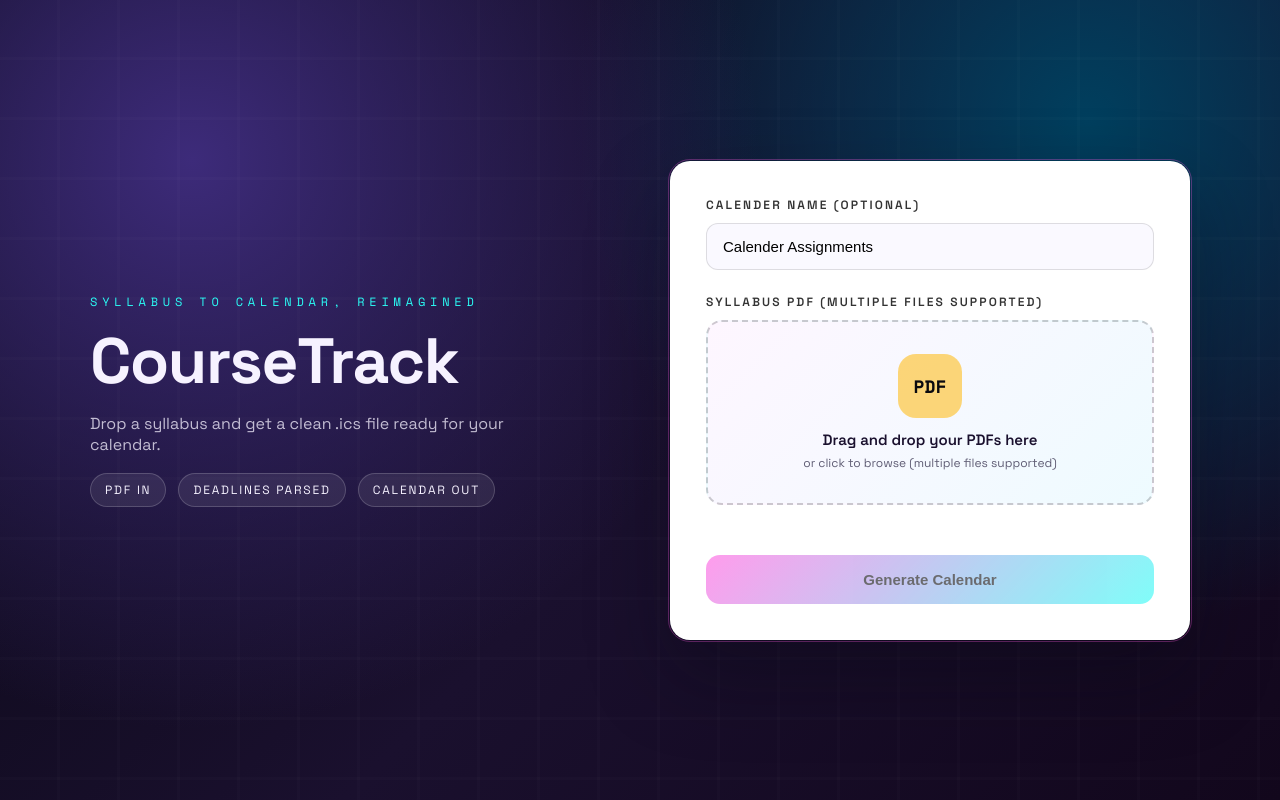
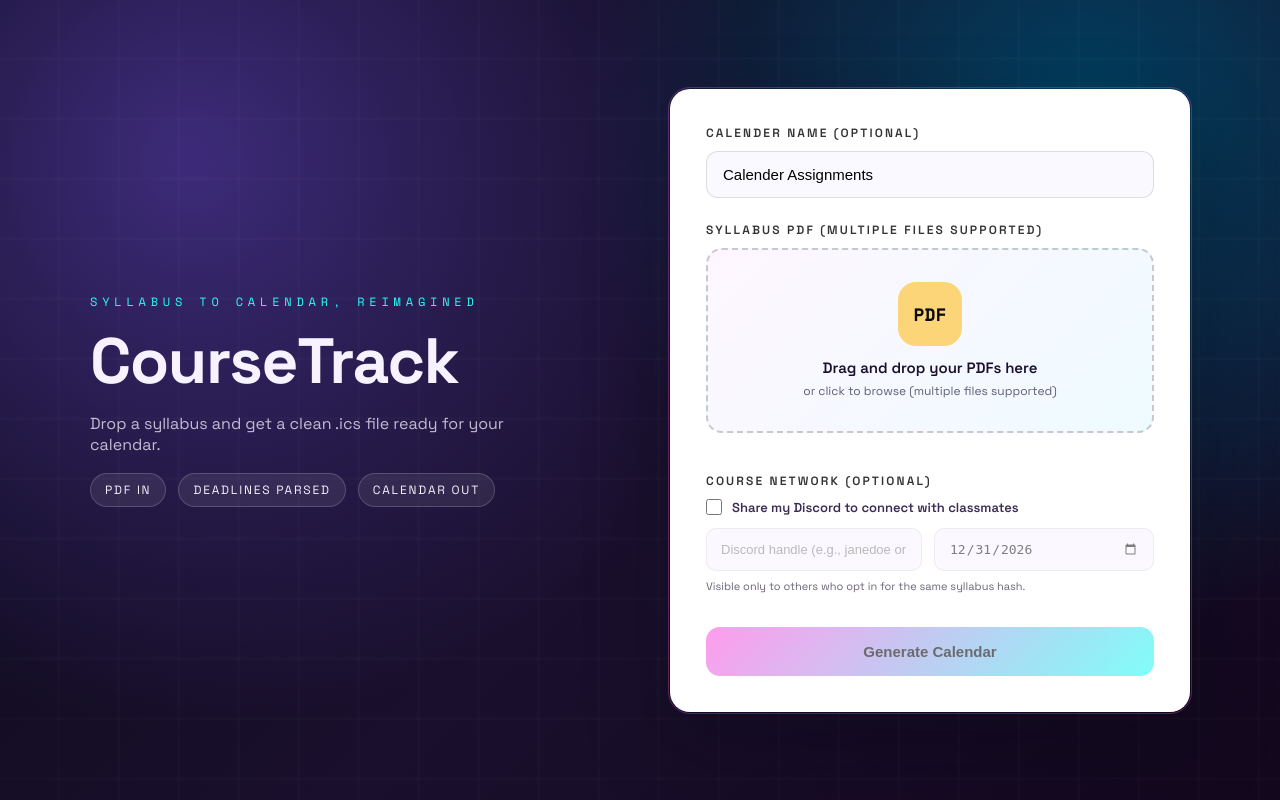
Before and after one commit to jonathanjia21/CourseTrack-for-CTRL-HACK-DEL-2.0-Hackathon, a Flask app: page / in a window 1280 px wide. Run offline with Flask 2, Linux system fonts and the light colour scheme; parts of the project's set-up code (start-up, migrations or seed data) failed here and were passed over.

Commit message:
Discord integration, added term end date handling

```diff
--- a/app.py
+++ b/app.py
@@ -93,6 +93,43 @@ def parse_flexible_date(date_str: str, default_year: int = None) -> str:
         return dt.date().isoformat()
     except Exception:
         return None
+
+
+# ----------------------------
+# Discord Sharing Helpers
+# ----------------------------
+def normalize_discord_handle(handle: str) -> str:
+    if not handle:
+        return ""
+    handle = handle.strip()
+    if handle.startswith("@"):  # allow @ prefix
+        handle = handle[1:]
+    return handle.strip()
+
+
+def parse_date_yyyy_mm_dd(date_str: str):
+    if not date_str:
+        return None
+    try:
+        return datetime.strptime(date_str, "%Y-%m-%d").date()
+    except Exception:
+        return None
+
+
+def prune_expired_discords(shared_discords: list) -> tuple[list, bool]:
+    if not shared_discords:
+        return [], False
+    today = datetime.utcnow().date()
+    active = []
+    changed = False
+    for entry in shared_discords:
+        term_end_str = entry.get("term_end")
+        term_end = parse_date_yyyy_mm_dd(term_end_str)
+        if term_end and term_end < today:
+            changed = True
+            continue
+        active.append(entry)
+    return active, changed
 
 
 # ----------------------------
@@ -490,6 +527,92 @@ def generate_study_plan_endpoint():
     return jsonify(study_plan)
 
 
+@app.route("/share_discord", methods=["POST"])
+def share_discord():
+    if course_collection is None:
+        return jsonify({"error": "database unavailable"}), 503
+
+    payload = request.get_json()
+    if not isinstance(payload, dict):
+        return jsonify({"error": "expected JSON object"}), 400
+
+    file_hash = payload.get("file_hash")
+    discord_handle = normalize_discord_handle(payload.get("discord_handle", ""))
+    term_end = payload.get("term_end") or None
+
+    if not file_hash:
+        return jsonify({"error": "missing file_hash"}), 400
+    if not discord_handle:
+        return jsonify({"error": "missing discord_handle"}), 400
+    if term_end and not parse_date_yyyy_mm_dd(term_end):
+        return jsonify({"error": "term_end must be YYYY-MM-DD"}), 400
+
+    doc = course_collection.find_one({"_id": file_hash}) or {}
+    shared_discords = doc.get("shared_discords", [])
+    shared_discords, changed = prune_expired_discords(shared_discords)
+
+    lower_handle = discord_handle.lower()
+    existing = any(entry.get("handle", "").lower() == lower_handle for entry in shared_discords)
+    if not existing:
+        shared_discords.append({
+            "handle": discord_handle,
+            "created_at": datetime.utcnow().isoformat() + "Z",
+            "term_end": term_end,
+        })
+        changed = True
+
+    if changed:
+        course_collection.update_one(
+            {"_id": file_hash},
+            {"$set": {"shared_discords": shared_discords}},
+            upsert=True
+        )
+
+    return jsonify({"shared_discords": shared_discords, "added": not existing})
+
+
+@app.route("/shared_discords", methods=["POST"])
+def shared_discords():
+    if course_collection is None:
+        return jsonify({"error": "database unavailable"}), 503
+
+    payload = request.get_json()
+    if not isinstance(payload, dict):
+        return jsonify({"error": "expected JSON object"}), 400
+
+    file_hash = payload.get("file_hash")
+    viewer_handle = normalize_discord_handle(payload.get("viewer_handle", ""))
+
+    if not file_hash:
+        return jsonify({"error": "missing file_hash"}), 400
+    if not viewer_handle:
+        return jsonify({"error": "missing viewer_handle"}), 400
+
+    doc = course_collection.find_one({"_id": file_hash}) or {}
+    shared_discords_list = doc.get("shared_discords", [])
+    shared_discords_list, changed = prune_expired_discords(shared_discords_list)
+    if changed:
+        course_collection.update_one(
+            {"_id": file_hash},
+            {"$set": {"shared_discords": shared_discords_list}},
+            upsert=True
+        )
+
+    viewer_lower = viewer_handle.lower()
+    is_opted_in = any(entry.get("handle", "").lower() == viewer_lower for entry in shared_discords_list)
+    if not is_opted_in:
+        return jsonify({"error": "opt-in required"}), 403
+
+    handles = [
+        entry.get("handle")
+        for entry in shared_discords_list
+        if entry.get("handle") and entry.get("handle").lower() != viewer_lower
+    ]
+    handles = sorted(set(handles), key=str.lower)
+
+    return jsonify({"shared_discords": handles})
+
+
 @app.route("/download_study_guide", methods=["POST"])
 def download_study_guide():
     """Generate and download a study guide as PDF."""
--- a/static/css/index.css
+++ b/static/css/index.css
@@ -116,6 +116,119 @@ h1 {
 
 .form-group {
     margin-bottom: 24px;
+}
+
+.discord-opt-in {
+    margin-top: 8px;
+}
+
+.discord-opt-row {
+    display: flex;
+    align-items: center;
+    gap: 10px;
+    font-size: 13px;
+    color: #3b2b52;
+    font-weight: 600;
+    margin-bottom: 12px;
+}
+
+.discord-opt-row input[type="checkbox"] {
+    width: 16px;
+    height: 16px;
+    accent-color: var(--glow);
+}
+
+.discord-opt-fields {
+    display: grid;
+    grid-template-columns: minmax(180px, 1fr) minmax(150px, 220px);
+    gap: 12px;
+    opacity: 0.5;
+    pointer-events: none;
+    transition: opacity 0.2s ease;
+}
+
+.discord-opt-fields input[type="text"],
+.discord-opt-fields input[type="date"] {
+    width: 100%;
+    padding: 12px 14px;
+    border: 1px solid rgba(10, 10, 15, 0.12);
+    border-radius: 10px;
+    font-size: 13px;
+    background: #f8f5ff;
+}
+
+.discord-opt-fields.active {
+    opacity: 1;
+    pointer-events: auto;
+}
+
+.discord-opt-hint {
+    margin-top: 8px;
+    font-size: 11px;
+    color: #6b6578;
+}
+
+.discord-match {
+    margin-top: 24px;
+    padding: 18px 20px;
+    border-radius: 16px;
+    border: 1px solid rgba(61, 43, 122, 0.18);
+    background: linear-gradient(135deg, #fef6ff 0%, #eefbff 100%);
+}
+
+.discord-match-header h3 {
+    font-size: 16px;
+    color: #1a102e;
+    margin-bottom: 4px;
+}
+
+.discord-match-header p {
+    font-size: 12px;
+    color: #5f5c74;
+    margin-bottom: 12px;
+}
+
+.discord-match-body {
+    display: flex;
+    flex-direction: column;
+    gap: 12px;
+}
+
+.discord-course-block {
+    background: #ffffff;
+    border-radius: 12px;
+    border: 1px solid rgba(10, 10, 15, 0.08);
+    padding: 12px 14px;
+}
+
+.discord-course-title {
+    font-size: 12px;
+    font-weight: 700;
+    text-transform: uppercase;
+    letter-spacing: 0.08em;
+    color: #3d2b7a;
+    margin-bottom: 8px;
+}
+
+.discord-handle-list {
+    display: flex;
+    flex-wrap: wrap;
+    gap: 8px;
+}
+
+.discord-handle {
+    background: rgba(61, 43, 122, 0.12);
+    color: #2a1b5a;
+    font-size: 12px;
+    padding: 6px 10px;
+    border-radius: 999px;
+    font-weight: 600;
+}
+
+.discord-match-empty {
+    font-size: 12px;
+    color: #6b6578;
+    padding: 10px 0 2px;
 }
 
 label {
--- a/static/js/index.js
+++ b/static/js/index.js
@@ -20,6 +20,12 @@ const inlineGuideBody = document.getElementById('inlineGuideBody');
 const error = document.getElementById('error');
 const success = document.getElementById('success');
 const courseName = document.getElementById('courseName');
+const discordOptIn = document.getElementById('discordOptIn');
+const discordHandle = document.getElementById('discordHandle');
+const termEnd = document.getElementById('termEnd');
+const discordMatches = document.getElementById('discordMatches');
+const discordMatchesBody = document.getElementById('discordMatchesBody');
+const discordMatchesEmpty = document.getElementById('discordMatchesEmpty');
 
 let selectedFiles = [];
 let extractedAssignments = [];
@@ -29,6 +35,7 @@ let courseAssignmentsByName = {}; // Map of courseName -> assignments
 let fileHashesByCourseName = {}; // Map of courseName -> file_hash (for caching)
 let currentStudyPlanCourse = ''; // Track currently viewed study plan course
 const ALL_COURSES_VALUE = '__all__';
+let discordMatchesBySource = {}; // Map of filename -> array of handles
 
 // Click to browse
 dropzone.addEventListener('click', () => fileInput.click());
@@ -71,6 +78,65 @@ dropzone.addEventListener('drop', (e) => {
     selectedFiles = [...selectedFiles, ...files];
     updateFileList();
 });
+
+function normalizeDiscordHandle(handle) {
+    if (!handle) return '';
+    return handle.trim().replace(/^@/, '').trim();
+}
+
+function getTermEndValue() {
+    return termEnd && termEnd.value ? termEnd.value : '';
+}
+
+function setDefaultTermEnd() {
+    if (!termEnd || termEnd.value) return;
+    const now = new Date();
+    const year = now.getFullYear();
+    termEnd.value = `${year}-12-31`;
+}
+
+function setOptInFieldsEnabled(isEnabled) {
+    const fields = document.querySelector('.discord-opt-fields');
+    if (!fields) return;
+    fields.classList.toggle('active', isEnabled);
+}
+
+function renderDiscordMatches() {
+    const entries = Object.entries(discordMatchesBySource);
+    if (entries.length === 0) {
+        discordMatches.style.display = 'none';
+        return;
+    }
+
+    discordMatches.style.display = 'block';
+    discordMatchesBody.innerHTML = entries.map(([source, handles]) => {
+        const safeSource = escapeHtml(source);
+        if (!handles || handles.length === 0) {
+            return `
+                <div class="discord-course-block">
+                    <div class="discord-course-title">${safeSource}</div>
+                    <div class="discord-match-empty">No matches yet.</div>
+                </div>
+            `;
+        }
+        const pills = handles.map(handle => `<span class="discord-handle">${escapeHtml(handle)}</span>`).join('');
+        return `
+            <div class="discord-course-block">
+                <div class="discord-course-title">${safeSource}</div>
+                <div class="discord-handle-list">${pills}</div>
+            </div>
+        `;
+    }).join('');
+
+    discordMatchesEmpty.style.display = 'none';
+}
+
+discordOptIn.addEventListener('change', (e) => {
+    setOptInFieldsEnabled(e.target.checked);
+});
+
+setDefaultTermEnd();
+setOptInFieldsEnabled(discordOptIn.checked);
 
 function updateFileList() {
     if (selectedFiles.length === 0) {
@@ -137,6 +203,14 @@ uploadForm.addEventListener('submit', async (e) => {
     e.preventDefault();
     if (selectedFiles.length === 0) return;
 
+    if (discordOptIn.checked) {
+        const handle = normalizeDiscordHandle(discordHandle.value);
+        if (!handle) {
+            showError('Please enter your Discord handle to opt in');
+            return;
+        }
+    }
+
     error.style.display = 'none';
     success.style.display = 'none';
     setLoading(true, 'Extracting assignments from PDFs...');
@@ -144,6 +218,7 @@ uploadForm.addEventListener('submit', async (e) => {
 
     try {
         extractedAssignments = [];
+        discordMatchesBySource = {};
 
         // Process each PDF
         for (let i = 0; i < selectedFiles.length; i++) {
@@ -182,9 +257,42 @@ uploadForm.addEventListener('submit', async (e) => {
             if (cachedStudyPlans && Object.keys(cachedStudyPlans).length > 0) {
                 Object.assign(studyPlansByCourseName, cachedStudyPlans);
             }
+
+            if (discordOptIn.checked && fileHash) {
+                const handle = normalizeDiscordHandle(discordHandle.value);
+                try {
+                    await fetch('/share_discord', {
+                        method: 'POST',
+                        headers: { 'Content-Type': 'application/json' },
+                        body: JSON.stringify({
+                            file_hash: fileHash,
+                            discord_handle: handle,
+                            term_end: getTermEndValue()
+                        })
+                    });
+
+                    const matchesResponse = await fetch('/shared_discords', {
+                        method: 'POST',
+                        headers: { 'Content-Type': 'application/json' },
+                        body: JSON.stringify({
+                            file_hash: fileHash,
+                            viewer_handle: handle
+                        })
+                    });
+
+                    if (matchesResponse.ok) {
+                        const matchesData = await matchesResponse.json();
+                        discordMatchesBySource[file.name] = matchesData.shared_discords || [];
+                    }
+                } catch (matchError) {
+                    console.error(matchError);
+                }
+            }
         }
 
         setLoading(false);
+
+        renderDiscordMatches();
 
         if (extractedAssignments.length === 0) {
             showError('No assignments found in uploaded PDFs');
@@ -552,9 +660,17 @@ function resetForm() {
     courseAssignmentsByName = {};
     fileHashesByCourseName = {};
     currentStudyPlanCourse = '';
+    discordMatchesBySource = {};
     fileList.innerHTML = '';
     submitBtn.disabled = true;
     fileInput.value = '';
+    discordOptIn.checked = false;
+    discordHandle.value = '';
+    setDefaultTermEnd();
+    setOptInFieldsEnabled(false);
+    discordMatches.style.display = 'none';
+    discordMatchesBody.innerHTML = '';
+    discordMatchesEmpty.style.display = 'block';
     studyPlanSelector.style.display = 'none';
     studyGuideInline.style.display = 'none';
     inlineGuideBody.innerHTML = '';
--- a/templates/index.html
+++ b/templates/index.html
@@ -40,6 +40,19 @@
                     <div class="file-list" id="fileList"></div>
                 </div>
 
+                <div class="form-group discord-opt-in">
+                    <label>Course Network (Optional)</label>
+                    <div class="discord-opt-row">
+                        <input type="checkbox" id="discordOptIn">
+                        <span>Share my Discord to connect with classmates</span>
+                    </div>
+                    <div class="discord-opt-fields">
+                        <input type="text" id="discordHandle" placeholder="Discord handle (e.g., janedoe or janedoe#1234)">
+                        <input type="date" id="termEnd">
+                    </div>
+                    <div class="discord-opt-hint">Visible only to others who opt in for the same syllabus hash.</div>
+                </div>
+
                 <button type="submit" id="submitBtn" disabled>
                     Generate Calendar
                 </button>
@@ -47,6 +60,15 @@
                 <div class="error" id="error"></div>
                 <div class="success" id="success"></div>
             </form>
+
+            <div class="discord-match" id="discordMatches" style="display: none;">
+                <div class="discord-match-header">
+                    <h3>Classmate Connections</h3>
+                    <p>Discord handles from others who opted in for matching syllabi.</p>
+                </div>
+                <div class="discord-match-body" id="discordMatchesBody"></div>
+                <div class="discord-match-empty" id="discordMatchesEmpty">No matches yet.</div>
+            </div>
         </section>
     </div>
 
```
